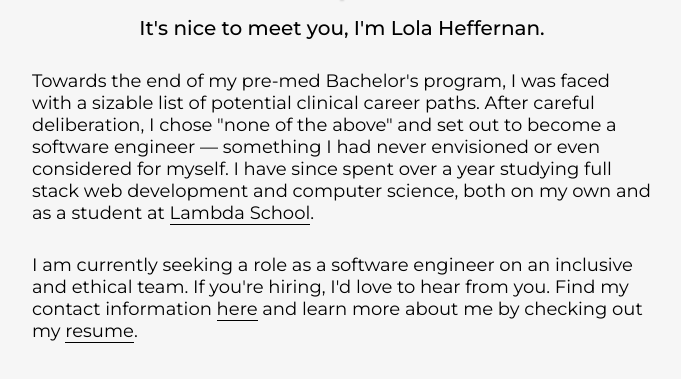
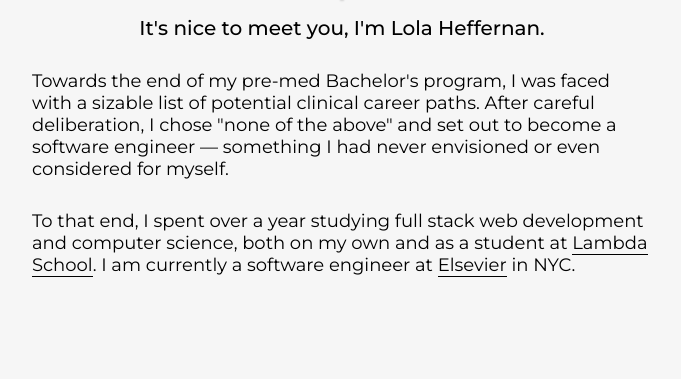
Before and after one commit to lolax/portfolio, a Vue app: page /about in a window 1280 px wide. Shown: the part 179-558 px from the top of the page, without its empty margins (298-979 px from the left). Built offline with nearby package versions, Linux system fonts and the light colour scheme; what vue-progressive-image would draw is missing.

Commit message:
Updated about text

```diff
--- a/src/components/about/About.vue
+++ b/src/components/about/About.vue
@@ -11,13 +11,11 @@
       I was faced with a sizable list of potential clinical career paths.
       After careful deliberation, I chose "none of the above" and set out to become a software engineer
       — something I had never envisioned or even considered for myself.
-      I have since spent over a year studying full stack web development and computer science,
+    </p>
+    <p>
+      To that end, I spent over a year studying full stack web development and computer science,
       both on my own and as a student at <a class='inline-link' href='https://lambdaschool.com/' target='_blank'>Lambda School</a>.
-    </p>
-    <p>I am currently seeking a role as a software engineer on an inclusive and ethical team.
-      If you're hiring, I'd love to hear from you.
-      Find my contact information <router-link to ='/connect' class='inline-link'>here</router-link>
-      and learn more about me by checking out my <router-link to='/resume' class='inline-link'>resume</router-link>.
+      I am currently a software engineer at <a class='inline-link' href='https://www.elsevier.com/' target='_blank'>Elsevier</a> in NYC.
     </p>
   </div>
 </template>
```
